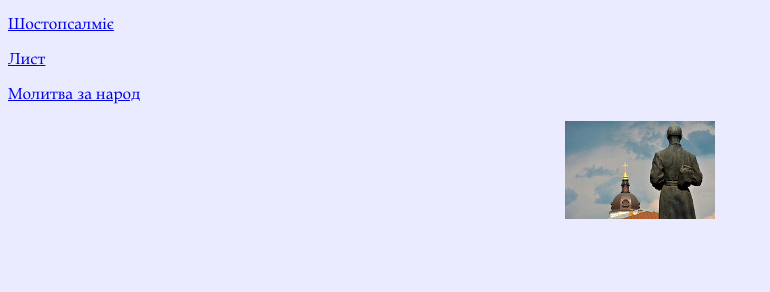
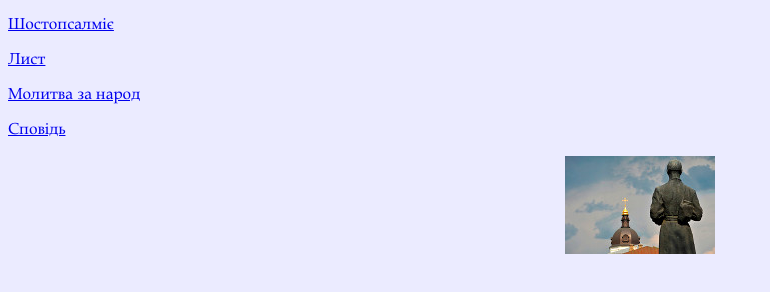
Before and after one commit to mivanchenko/monk, a plain HTML site: page index.html in a window 1280 px wide. Shown: the whole page, without its empty margins (0-770 px from the left). Drawn offline with Linux system fonts and the light colour scheme.

Commit message:
Spovid added

```diff
--- a/index.html
+++ b/index.html
@@ -14,6 +14,7 @@
 	<p><a href="/6">Шостопсалміє</a></p>
 	<p><a href="/lyst">Лист</a></p>
 	<p><a href="/narod">Молитва за народ</a></p>
+	<p><a href="/spovid">Сповідь</a></p>
 	<div align="center"><img src="img/1354532290_50_90.jpg" alt="Монах в Україні" /></div>
 </body>
 </html>
```
Also changed, not shown: img/upc_50_90.jpg (added), 3 other files.
